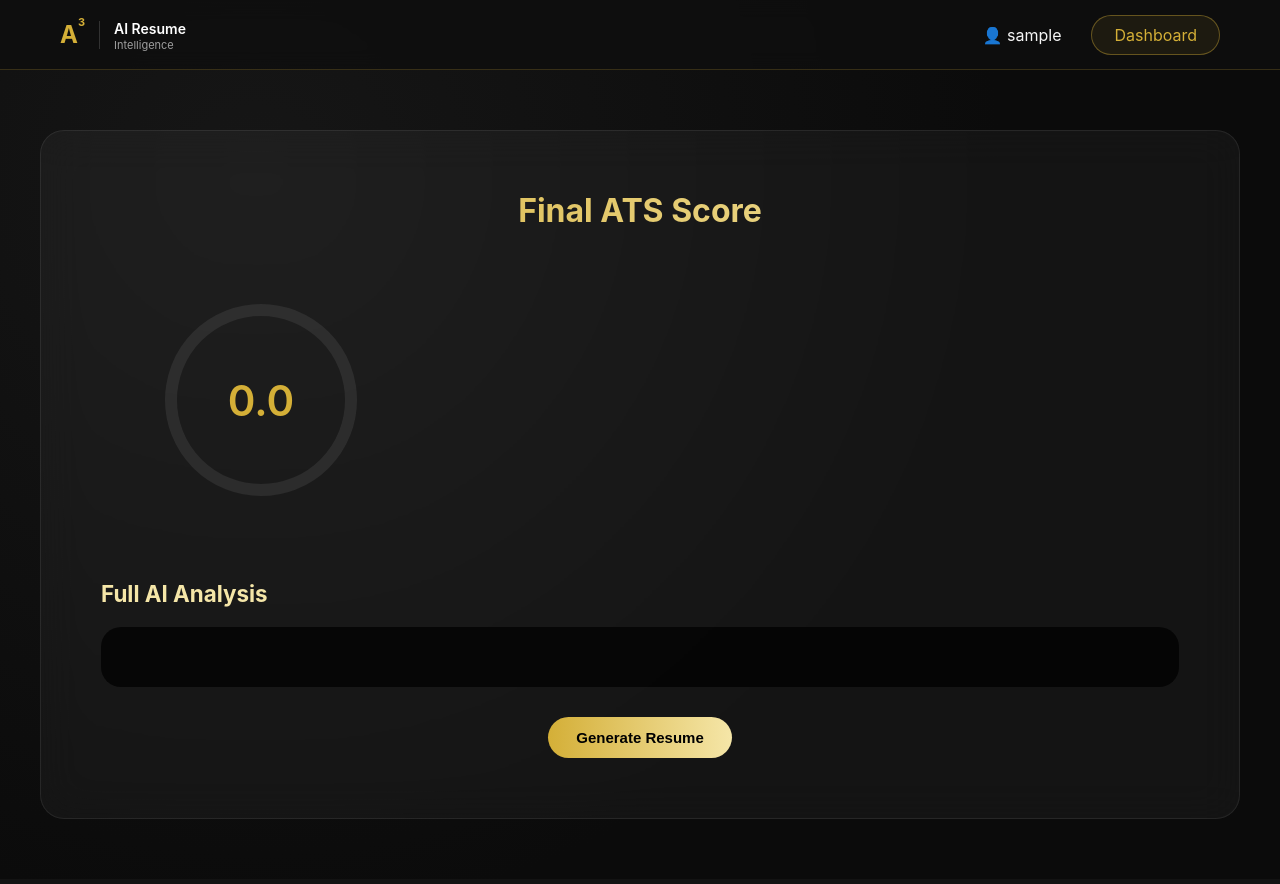
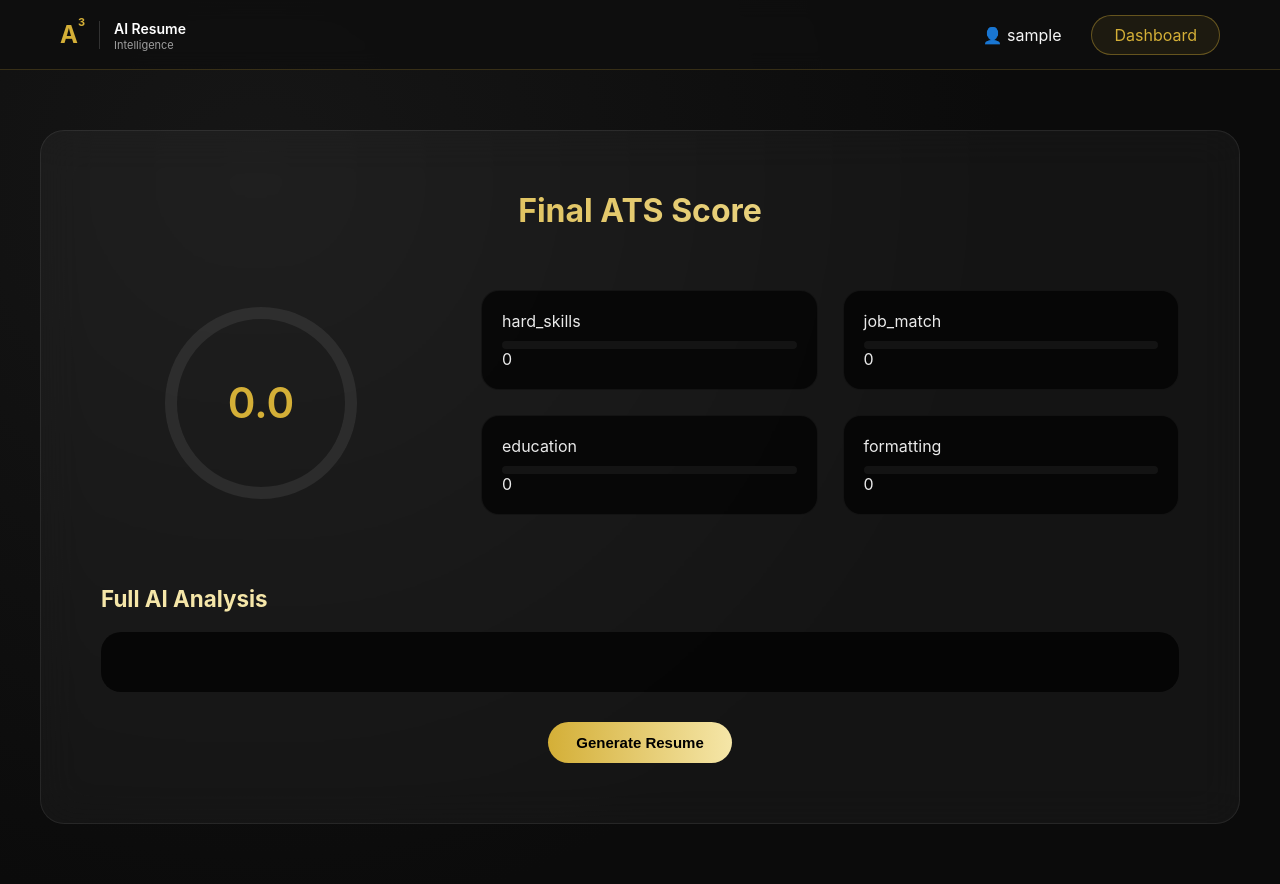
Before and after one commit to anup-codes/AI-Resume-Checker, a Django app: page /analysis/ in a window 1280 px wide. Before the commit the page ends 819 px from the top, so only its background shows below. Run offline with Django 5.2, Linux system fonts and the light colour scheme; the visitor is signed in with stand-in values (Sample User, id 1).

Commit message:
views improved

```diff
--- a/djangosessionauth/myapp/views.py
+++ b/djangosessionauth/myapp/views.py
@@ -3,26 +3,24 @@ from django.contrib.auth import authenticate, login, logout
 from django.contrib.auth.decorators import login_required
 from django.contrib.auth.models import User
 from django.contrib import messages
+from django.http import HttpResponse, HttpResponseBadRequest
+from django.template.loader import render_to_string
+from django.conf import settings
+
 from .models import Resume, ResumeSurvey, ResumeAnalysis, GeneratedResume
-import os
 from .resume_utils import extract_resume_text
 from .ai_utils import analyze_resume, generate_resume_content, render_analysis_html
-from django.http import HttpResponse, HttpResponseBadRequest
+
 from weasyprint import HTML
 import logging
-from django.conf import settings
-
 
 logger = logging.getLogger(__name__)
 
 
 # -----------------------------------
-# Authentication page (login/register)
+# Authentication page
 # -----------------------------------
 def auth_page(request):
-    """
-    Handles login and registration on a single page.
-    """
     if request.user.is_authenticated:
         return redirect("dashboard")
 
@@ -30,7 +28,6 @@ def auth_page(request):
         form_type = request.POST.get("form_type")
 
         if form_type == "register":
-            # Registration logic
             name = request.POST.get("name")
             username = request.POST.get("username")
             email = request.POST.get("email")
@@ -44,20 +41,20 @@ def auth_page(request):
                 messages.error(request, "Email already registered")
                 return redirect("auth")
 
-            # Create user object
             User.objects.create_user(
                 username=username,
                 email=email,
                 first_name=name,
                 password=password
             )
+
             messages.success(request, "Account created successfully")
             return redirect("auth")
 
         elif form_type == "login":
-            # Login logic
             username = request.POST.get("username")
             password = request.POST.get("password")
+
             user = authenticate(request, username=username, password=password)
 
             if user is None:
@@ -71,16 +68,11 @@ def auth_page(request):
 
 
 # -----------------------------------
-# Dashboard: shows user's upload & analysis history
+# Dashboard
 # -----------------------------------
-
 @login_required
 def dashboard_view(request):
-    """
-    Handles resume upload and displays analysis history.
-    """
 
-    # ---------- HANDLE UPLOAD ----------
     if request.method == "POST":
         resume_file = request.FILES.get("resume")
 
@@ -101,31 +93,30 @@ def dashboard_view(request):
         messages.success(request, "Resume uploaded successfully.")
         return redirect("dashboard")
 
-    # ---------- FETCH HISTORY ----------
     history = ResumeAnalysis.objects.filter(
-    resume__user=request.user
-).select_related("resume").order_by("-created_at")[:10]
-    context = {
-        "history": history
-    }
+        resume__user=request.user
+    ).select_related("resume").order_by("-created_at")[:10]
 
-    return render(request, "dashboard.html", context)
+    return render(request, "dashboard.html", {"history": history})
+
 
 # -----------------------------------
-# Upload & analyze resume
+# Resume Analysis (MAIN FIXED PART)
 # -----------------------------------
 @login_required
 def resume_analysis_view(request):
 
     if request.method == "POST" and request.FILES.get("resume"):
 
-        uploaded_file = request.FILES['resume']
+        uploaded_file = request.FILES["resume"]
 
+        # Save resume
         resume_instance = Resume.objects.create(
             user=request.user,
             resume=uploaded_file
         )
 
+        # Save survey data
         survey = ResumeSurvey.objects.create(
             resume=resume_instance,
             target_role=request.POST.get("target_role"),
@@ -133,6 +124,7 @@ def resume_analysis_view(request):
             company_type=request.POST.get("company_type")
         )
 
+        # Extract resume text
         resume_text = extract_resume_text(resume_instance.resume.path)
 
         if not resume_text.strip():
@@ -140,6 +132,7 @@ def resume_analysis_view(request):
                 "Could not extract readable text from resume."
             )
 
+        # Call AI
         raw_result = analyze_resume(
             resume_text=resume_text,
             target_role=survey.target_role,
@@ -147,105 +140,98 @@ def resume_analysis_view(request):
             company_type=survey.company_type
         )
 
-        raw_breakdown = raw_result.get("breakdown", {})
+        # =========================
+        # SCORE EXTRACTION (FIXED)
+        # =========================
+        import re
 
-        main_params = [
-            "Hard Skills & Keywords",
-            "Job Title & Level Matching",
-            "Education & Certifications",
-            "Formatting & Parseability"
-        ]
+        analysis_text = raw_result.get("raw_analysis", "")
 
-        # Ensure only main parameters are included
+        def extract_score(label):
+            """
+            Extract numeric score like:
+            **Hard Skills & Keywords:** 75/100
+            """
+            pattern = rf"{re.escape(label)}.*?(\d+)\s*/\s*100"
+            match = re.search(pattern, analysis_text, re.IGNORECASE | re.DOTALL)
+            return float(match.group(1)) if match else 0.0
+
+        hard_skills = extract_score("Hard Skills & Keywords")
+        job_match = extract_score("Job Title & Level Matching")
+        education = extract_score("Education & Certifications")
+        formatting = extract_score("Formatting & Parseability")
+        final_score = extract_score("Final ATS Score")
+
         filtered_breakdown = {
-            k: float(raw_breakdown.get(k, 0))
-            for k in main_params
+            "Hard Skills & Keywords": hard_skills,
+            "Job Title & Level Matching": job_match,
+            "Education & Certifications": education,
+            "Formatting & Parseability": formatting,
         }
 
         result = {
-            "weighted_score": float(raw_result.get("weighted_score", 0)),
+            "weighted_score": final_score,
             "breakdown": filtered_breakdown,
-            "raw_analysis": raw_result.get(
-                "raw_analysis",
-                "AI analysis failed."
-            )
+            "raw_analysis": analysis_text
         }
 
+        # Render formatted HTML
         formatted_ai_text = render_analysis_html(result)
 
-
+        # Save analysis in DB
         ResumeAnalysis.objects.create(
             resume=resume_instance,
             final_score=result["weighted_score"],
             full_analysis=formatted_ai_text
         )
 
+        # Send to template
         return render(request, "analysis.html", {
             "result": result,
-            "resume": resume_instance,
-            "analysis_html": formatted_ai_text
+            "analysis_html": formatted_ai_text,
+            "resume": resume_instance
         })
 
-    # GET request fallback
+    # GET fallback
     return render(request, "analysis.html", {
         "result": {
             "weighted_score": 0,
-            "breakdown": {}
+            "breakdown": {
+                "hard_skills": 0,
+                "job_match": 0,
+                "education": 0,
+                "formatting": 0,
+            }
         }
     })
-# --------------------------
-# Helper: Parse AI analysis into structured sections
-# --------------------------
-# def parse_analysis(text):
-#     """
-#     Convert formatted AI output into structured sections for template rendering.
-#     Returns a dictionary where keys are section titles and values are the text/content.
-#     """
-#     sections = {}
-#     # Regex: captures "Section Title:" followed by all content until next section or end of text
-#     pattern = r"([A-Za-z\s]+:)\s*\n(.*?)(?=\n[A-Za-z\s]+:|\Z)"
-#     matches = re.findall(pattern, text, re.DOTALL)
-
-#     for title, content in matches:
-#         clean_title = title.strip().replace(":", "")
-#         sections[clean_title] = content.strip()
-
-#     return sections
-
-
 # -----------------------------------
-# Generate PDF from resume + AI optimized content
+# Generate Optimized Resume PDF
 # -----------------------------------
 @login_required
 def generate_pdf(request, resume_id):
-    """
-    Fetch the resume and its AI analysis, generate a rendered HTML,
-    convert to PDF using WeasyPrint, and send as downloadable file.
-    """
-    # 1️⃣ Fetch resume by ID, ensure it belongs to the logged-in user
-    resume = get_object_or_404(Resume, id=resume_id, user=request.user)
 
-    # 2️⃣ Fetch associated survey data
+    resume = get_object_or_404(
+        Resume,
+        id=resume_id,
+        user=request.user
+    )
+
     survey = ResumeSurvey.objects.filter(resume=resume).first()
     if not survey:
-        return HttpResponseBadRequest("Survey data not found for this resume.")
+        return HttpResponseBadRequest("Survey data not found.")
 
-    # 3️⃣ Read resume file contents
     if not resume.resume:
         return HttpResponseBadRequest("Resume file missing.")
 
     resume_text = extract_resume_text(resume.resume.path)
 
     if not resume_text.strip():
-        return HttpResponseBadRequest("Could not extract readable text from resume.")
+        return HttpResponseBadRequest("Could not extract readable text.")
 
-    # 4️⃣ Fetch previous AI analysis, or create a placeholder if missing
     analysis_obj = ResumeAnalysis.objects.filter(resume=resume).first()
+    if not analysis_obj:
+        return HttpResponseBadRequest("Analysis not found.")
 
-    if not analysis_obj:
-        return HttpResponseBadRequest("Analysis not found for this resume.")
-
-    # 5️⃣ Generate HTML content for the optimized resume
     new_html_content = generate_resume_content(
         resume_text=resume_text,
         survey_data={
@@ -256,50 +242,37 @@ def generate_pdf(request, resume_id):
         analysis_text=analysis_obj.full_analysis or ""
     )
 
-    # 6️⃣ Save or update analysis HTML content
-    if isinstance(new_html_content, dict):
-        html_content_for_render = new_html_content.get("html_content", "")
-    else:
-        html_content_for_render = new_html_content
+    html_content = (
+        new_html_content.get("html_content", "")
+        if isinstance(new_html_content, dict)
+        else new_html_content
+    )
 
-    from .models import GeneratedResume
+    generated_resume, _ = GeneratedResume.objects.get_or_create(
+        resume=resume
+    )
+    generated_resume.html_content = html_content
+    generated_resume.save()
 
-    generated_resume = GeneratedResume.objects.filter(resume=resume).first()
-
-    if generated_resume:
-        generated_resume.html_content = html_content_for_render
-        generated_resume.save()
-    else:
-        GeneratedResume.objects.create(
-            resume=resume,
-            html_content=html_content_for_render
-        )
-
-    # 7️⃣ Render HTML string from template
     html_string = render_to_string(
         "resume_temp.html",
-        {"resume_html": html_content_for_render}
+        {"resume_html": html_content}
     )
 
-    if not html_string.strip():
-        return HttpResponseBadRequest("Rendered HTML is empty.")
-
-    # 8️⃣ Convert rendered HTML to PDF
     pdf_file = HTML(string=html_string).write_pdf()
 
-    # 9️⃣ Return PDF as HTTP response for download
     response = HttpResponse(pdf_file, content_type="application/pdf")
-    response["Content-Disposition"] = "attachment; filename=optimized_resume.pdf"
+    response["Content-Disposition"] = (
+        "attachment; filename=optimized_resume.pdf"
+    )
+
     return response
 
 
 # -----------------------------------
-# Logout view
+# Logout
 # -----------------------------------
 def logout_view(request):
-    """
-    Logs out the user and redirects to the auth page.
-    """
     logout(request)
     request.session.flush()
     return redirect("auth")
--- a/djangosessionauth/static/analysis.css
+++ b/djangosessionauth/static/analysis.css
@@ -202,13 +206,22 @@ body{
   box-shadow:0 15px 35px rgba(0,0,0,0.6);
 }
 
-.score-breakdown span:last-child{
+/* NEW: Parameter title */
+.param-name{
+  font-size:14px;
+  font-weight:500;
+  opacity:0.9;
+}
+
+/* NEW: Score number */
+.param-score{
   margin-top:10px;
   align-self:flex-end;
   color:var(--gold);
   font-weight:600;
 }
 
+/* Progress Bar Container */
 .bar{
   width:100%;
   height:8px;
@@ -216,7 +229,18 @@ body{
   border-radius:10px;
   overflow:hidden;
   margin-top:10px;
+  position:relative;
 }
+
+/* Animated fill created via JS */
+.bar div{
+  height:100%;
+  width:0%;
+  border-radius:10px;
+  transition:width 1.2s ease;
+}
+
+/* ================= ANALYSIS BOX ================= */
 
 .analysis-title{
   font-size:1.4rem;
@@ -261,99 +335,29 @@ body{
 
 }
 
-@media(max-width:1000px){
+/* Hide main scrollbar */
 
-  .ats-top{
-    grid-template-columns:1fr;
-    text-align:center;
-  }
-
-  .score-breakdown{
-    grid-template-columns:1fr;
-  }
-
-}
-
-
-/* =========================
-   GENERATE BUTTON
-========================= */
-
-.generate-section {
-  text-align: center;
-  margin-top: 30px;
-}
-
-.generate-btn {
-  background: linear-gradient(90deg, #D4AF37, #F5E6A8);
-  border: none;
-  padding: 12px 28px;
-  font-size: 15px;
-  border-radius: 25px;
-  cursor: pointer;
-  transition: 0.3s ease;
-  font-weight: 600;
-}
-
-.generate-btn:hover {
-  transform: scale(1.05);
-}
-/* =========================
-   CLEAN ANALYSIS FORMAT
-========================= */
-
-.analysis-box h3 {
-  margin-top: 25px;
-  margin-bottom: 10px;
-  color: var(--gold);
-  font-weight: 600;
-}
-
-.analysis-box p {
-  margin-bottom: 12px;
-  opacity: 0.9;
-}
-
-.analysis-box ul {
-  margin-left: 20px;
-  margin-bottom: 18px;
-}
-
-.analysis-box li {
-  margin-bottom: 8px;
-  line-height: 1.6;
-}
-
-.analysis-box hr {
-  border: none;
-  height: 1px;
-  background: rgba(255,255,255,0.1);
-  margin: 30px 0;
-}
-/* Hide main page scrollbar but keep scroll functionality */
-
-html, body {
-    scrollbar-width: none;        /* Firefox */
-    -ms-overflow-style: none;     /* IE & Edge */
+html, body{
+  scrollbar-width:none;
+  -ms-overflow-style:none;
 }
 
 html::-webkit-scrollbar,
-body::-webkit-scrollbar {
-    display: none;                /* Chrome, Safari */
-}
-/* Analysis Box Scroll Styling */
-
-.analysis-box::-webkit-scrollbar {
-    width: 6px;
-    border-radius: 100%;
+body::-webkit-scrollbar{
+  display:none;
 }
 
-.analysis-box::-webkit-scrollbar-track {
-    background: rgba(255,255,255,0.05);
+/* Analysis box scrollbar */
+
+.analysis-box::-webkit-scrollbar{
+  width:6px;
 }
 
-.analysis-box::-webkit-scrollbar-thumb {
-    background: linear-gradient(180deg, #D4AF37, #B9962E);
-    border-radius: 10px;
+.analysis-box::-webkit-scrollbar-track{
+  background:rgba(255,255,255,0.05);
+}
 
+.analysis-box::-webkit-scrollbar-thumb{
+  background:linear-gradient(180deg,#D4AF37,#B9962E);
+  border-radius:10px;
 }
```
Also changed, not shown: other parts of djangosessionauth/static/analysis.css (+61 -7 lines).
